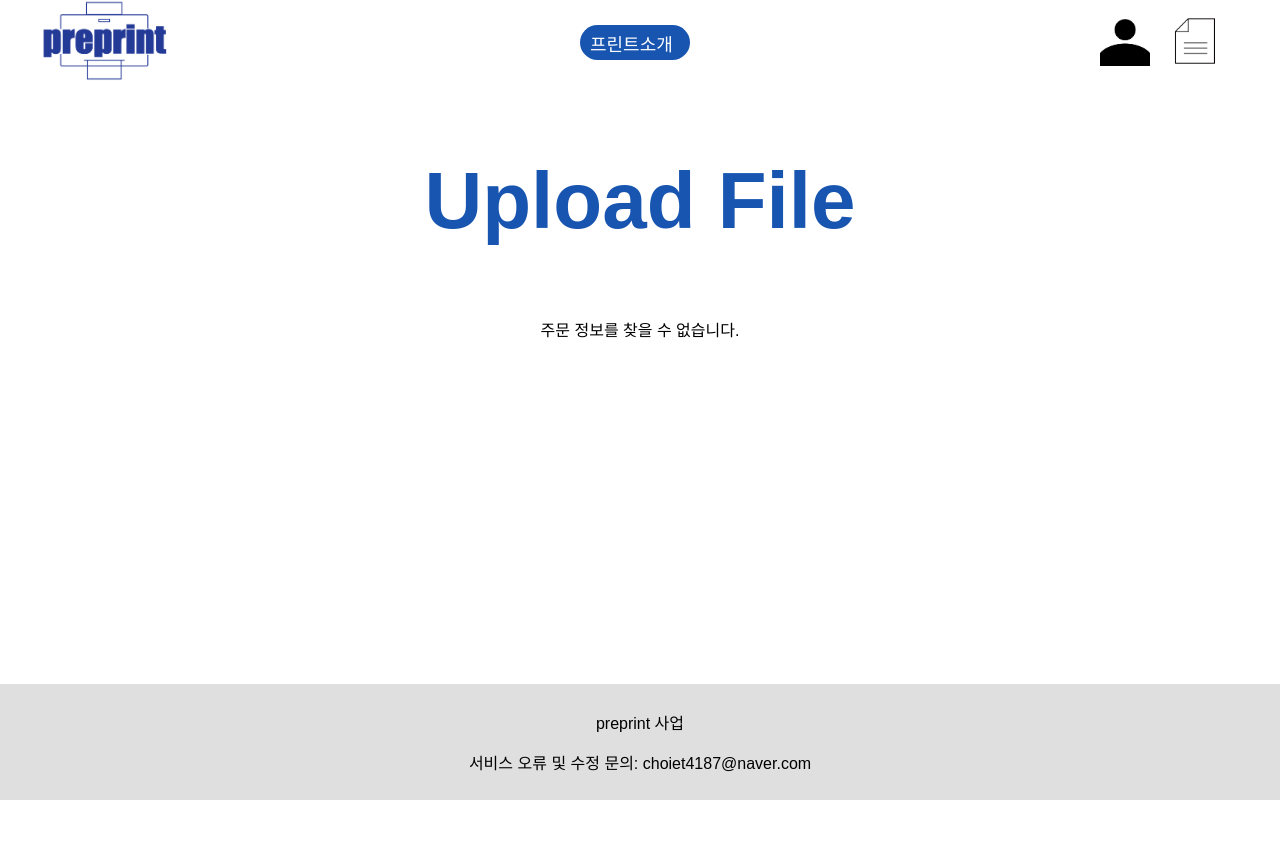
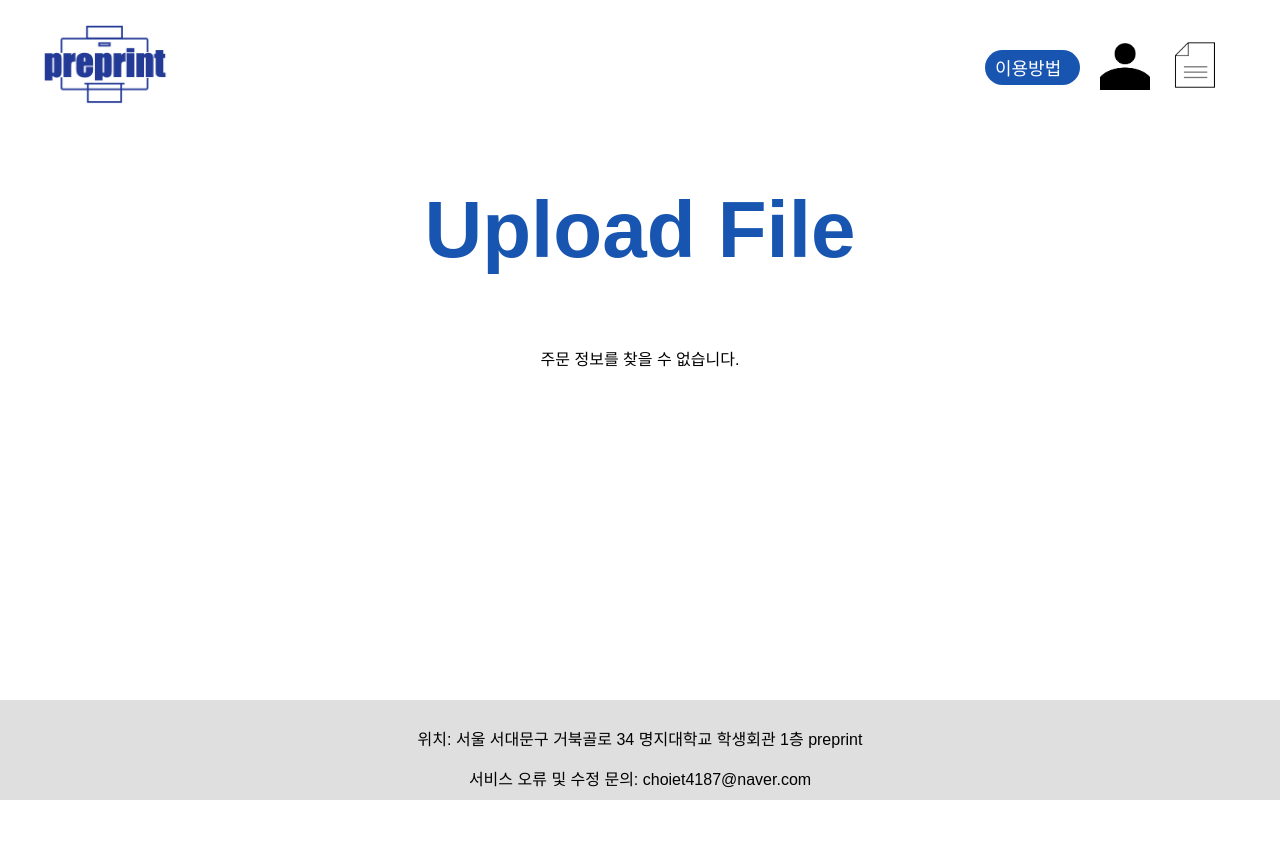
Before and after one commit to euntaek4187/preprint-cloud-service, a Django app: template templates/print_detail.html in a window 1280 px wide. Run offline with Django 4.2, Linux system fonts and the light colour scheme; the template is opened without the code that fills it, so the values that code supplies are empty.

Commit message:
1129-update-1

```diff
--- a/config/settings/production.py
+++ b/config/settings/production.py
@@ -4,6 +4,7 @@ from .base import *
 DEBUG = False
 
 ALLOWED_HOSTS = ['43.201.116.139', 'preprintcloud.com', 'www.preprintcloud.com'] #도메인 혹은 ip를...
+CSRF_TRUSTED_ORIGINS = ['43.201.116.139', 'preprintcloud.com', 'www.preprintcloud.com']
 
 INSTALLED_APPS = DJANGO_APPS + PROJECT_APPS
 
--- a/static/css/preprint.css
+++ b/static/css/preprint.css
@@ -25,13 +25,12 @@
     display: flex;
     justify-content: center;
     align-items: center;
-    height: calc(100vh - (200px));
+    height: calc(100vh - (300px));
 }
 
 /* 결제내역 */
 .payment-detail-container {
     margin: 0 auto;
-    padding: 20px;
 }
 
 .payment-detail-page {
--- a/static/css/style.css
+++ b/static/css/style.css
@@ -5,6 +5,10 @@ body {
     margin: 0;
     padding-bottom: 60px;
     position: relative;
+}
+
+.content {
+    text-align: center;
 }
 
 .preprint-logo{
@@ -35,6 +39,7 @@ body {
     display: flex;
     align-items: center;
 }
+
 
 .navbar-right a{
     margin-right: 20px;
@@ -84,11 +89,13 @@ bottom: 0;
     width: 100%;
     left: 0;
     box-sizing: border-box;
+    height: calc(100vh / 8);
 }
+
 
 .print-main{
     position: relative;
-    top: 150px;
+    top: 80px;
 }
 
 .search-form-group {
@@ -121,8 +128,9 @@ box-sizing: border-box;
     background-color: #1855b1;
     border-radius: 40px;
     cursor: pointer;
-    width: 110px;
+    width: 95px;
     height: 35px;
+    margin-right: 20px;
 
 }
 .introduce{
@@ -146,7 +154,7 @@ box-sizing: border-box;
     display: flex;
     justify-content: center;
     align-items: center;
-    height: calc(100vh - (200px));
+    height: calc(100vh - (300px));
 }
 
 .color-space{
--- a/templates/main.html
+++ b/templates/main.html
@@ -15,13 +15,14 @@
     <div class="navbar">
         <div class="navbar-left">
             <a href="{% url 'main' %}">
-                <img class="logo-image" src="{% static 'img/logo.png' %}" alt="로고">
+                <img class="logo-image" src="{% static 'img/logo2.png' %}" alt="로고">
             </a>
         </div>
-        <div class="navbar-center">
-            <a class="introduce" href="/guide/">프린트소개</a>
-        </div>
+
         <div class="navbar-right">
+            <div class="navbar-center">
+                <a class="introduce" href="/guide/">이용방법</a>
+            </div>
             <a href="{% url 'preprint:mypage' %}">
                 <img class="mypage-image" src="{% static 'img/mypage.png' %}" alt="로고">
             </a>
@@ -35,7 +36,7 @@
         {% endblock %}
     </div>
     <div class="footer">
-        <p>preprint 사업</p>
+        <p>위치: 서울 서대문구 거북골로 34  명지대학교 학생회관 1층 preprint</p>
         <p>서비스 오류 및 수정 문의: choiet4187@naver.com</p>
     </div>
 </body>
```
Also changed, not shown: static/img/logo2.png (added). Lines whose indentation alone changed are shown as unchanged.
